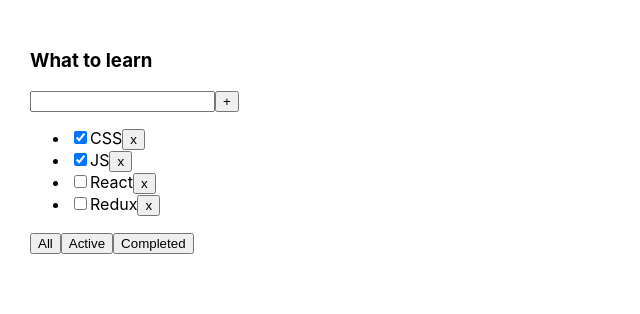
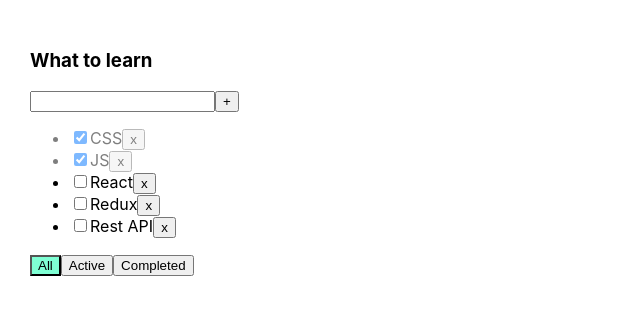
Before and after one commit to ArtemMakhov/Todolist-TS, a React (Create React App) app: page / in a window 1280 px wide. Shown: the top 314 px of the page, without its empty margins (0-640 px from the left). Built offline with nearby package versions, Linux system fonts and the light colour scheme.

Commit message:
change chechbox

```diff
--- a/src/App.css
+++ b/src/App.css
@@ -6,3 +6,20 @@
 .App > div {
   margin-right: 50px;
 }
+
+
+.error {
+  border: red 1px solid;
+}
+
+.error-message {
+  color: red;
+}
+
+.active-filter {
+  background-color: aquamarine;
+}
+
+.is-done {
+  opacity: 0.5;
+}
--- a/src/App.tsx
+++ b/src/App.tsx
@@ -7,12 +7,12 @@
 
 function App() {
 
-
   const [tasks, setTasks] = useState<Array<TasksType>>([
     { id: v1(), title: "CSS", isDone: true },
     { id: v1(), title: "JS", isDone: true },
     { id: v1(), title: "React", isDone: false },
-    { id: v1(), title: "Redux", isDone: false }
+    { id: v1(), title: "Redux", isDone: false },
+    { id: v1(), title: "Rest API", isDone: false }
   ]);
   const [filter, setFilter] = useState<FilterValuesType>('all');
 
@@ -24,6 +24,13 @@
     let newTask = { id: v1(), title: title, isDone: false }
     let newTasks = [...tasks,newTask ]
     setTasks(newTasks)
+  }
+  function changeStatus(taskId: string, isDone: boolean) {
+    let task = tasks.find(t => t.id === taskId);
+    if (task) {
+      task.isDone = isDone;
+    }
+    setTasks([...tasks]);
   }
 
   function changeFilter(value: FilterValuesType) {
@@ -46,6 +53,8 @@
         removeTask={removeTask}
         changeFilter={changeFilter}
         addTask={addTask}
+        changeTaskStatus={changeStatus}
+        filter={filter}
       />
     </div>
   );
--- a/src/Dodolist.tsx
+++ b/src/Dodolist.tsx
@@ -1,5 +1,7 @@
 import { ChangeEvent, KeyboardEvent, useState } from "react"
 import { FilterValuesType } from "./App"
+
+
 
 export type TasksType = {
   id: string
@@ -10,28 +12,37 @@
 type PropsType = {
   title: string
   tasks: Array<TasksType>
-  removeTask: (id:string)=> void
+  removeTask: (id: string) => void
   changeFilter: (value: FilterValuesType) => void
-  addTask:(title:string)=> void
+  addTask: (title: string) => void
+  changeTaskStatus: (taskId: string, isDone: boolean) => void
+  filter: FilterValuesType
 }
 
 export function Todolist(props: PropsType) {
-  const [newTaskTitle, setNewTaskTitle] = useState('')
+  const [newTaskTitle, setNewTaskTitle] = useState('');
+  const [error, setError] = useState<string | null>(null)
 
   const onNewTitleChangeHandler = (e: ChangeEvent<HTMLInputElement>) => setNewTaskTitle(e.currentTarget.value);
   const onKeyPressHandler = (e: KeyboardEvent<HTMLInputElement>) => {
+    setError(null)
     if (e.key === "Enter") {
       props.addTask(newTaskTitle)
       setNewTaskTitle('')
     }
   };
   const addTask = () => {
-    props.addTask(newTaskTitle)
-    setNewTaskTitle('')
+    if (newTaskTitle.trim() !== '') {
+      props.addTask(newTaskTitle.trim())
+      setNewTaskTitle('')
+    } else {
+      setError('Field is required')
+    }
   };
   const onAllClickHandler = () => props.changeFilter('all');
   const onActiveClickHandler = () => props.changeFilter('active');
   const onCompletedClickHandler = () => props.changeFilter('completed');
+
 
   return (
     <div>
@@ -40,15 +51,21 @@
         <input value={newTaskTitle}
           onChange={onNewTitleChangeHandler}
           onKeyUp={onKeyPressHandler}
+          className={error ? "error" : ''}
         />
         <button onClick={addTask}>+</button>
+        {error && <div className="error-message">{error}</div>}
       </div>
       <ul>
         {props.tasks.map(task => {
           const onRemoveHandler = () => props.removeTask(task.id)
+          const onChangeHandler = (e:ChangeEvent<HTMLInputElement>)=> {props.changeTaskStatus(task.id,e.currentTarget.checked)}
 
-          return <li key={task.id}>
-          <input type="checkbox" checked={task.isDone} />
+          return <li key={task.id} className={task.isDone ? "is-done" : ''}>
+            <input type="checkbox"
+              onChange={onChangeHandler}
+              checked={task.isDone}
+            />
           <span>{task.title}</span>
           <button onClick={onRemoveHandler}>x</button>
         </li>
@@ -56,9 +73,12 @@
         )}
       </ul>
       <div>
-        <button onClick={onAllClickHandler}>All</button>
-        <button onClick={onActiveClickHandler}>Active</button>
-        <button onClick={onCompletedClickHandler}>Completed</button>
+        <button className={props.filter === 'all' ? "active-filter" : ''}
+          onClick={onAllClickHandler}>All</button>
+        <button className={props.filter === 'active' ? "active-filter" : ''}
+          onClick={onActiveClickHandler}>Active</button>
+        <button className={props.filter === 'completed' ? "active-filter" : ''}
+          onClick={onCompletedClickHandler}>Completed</button>
       </div>
     </div>
   )
```
